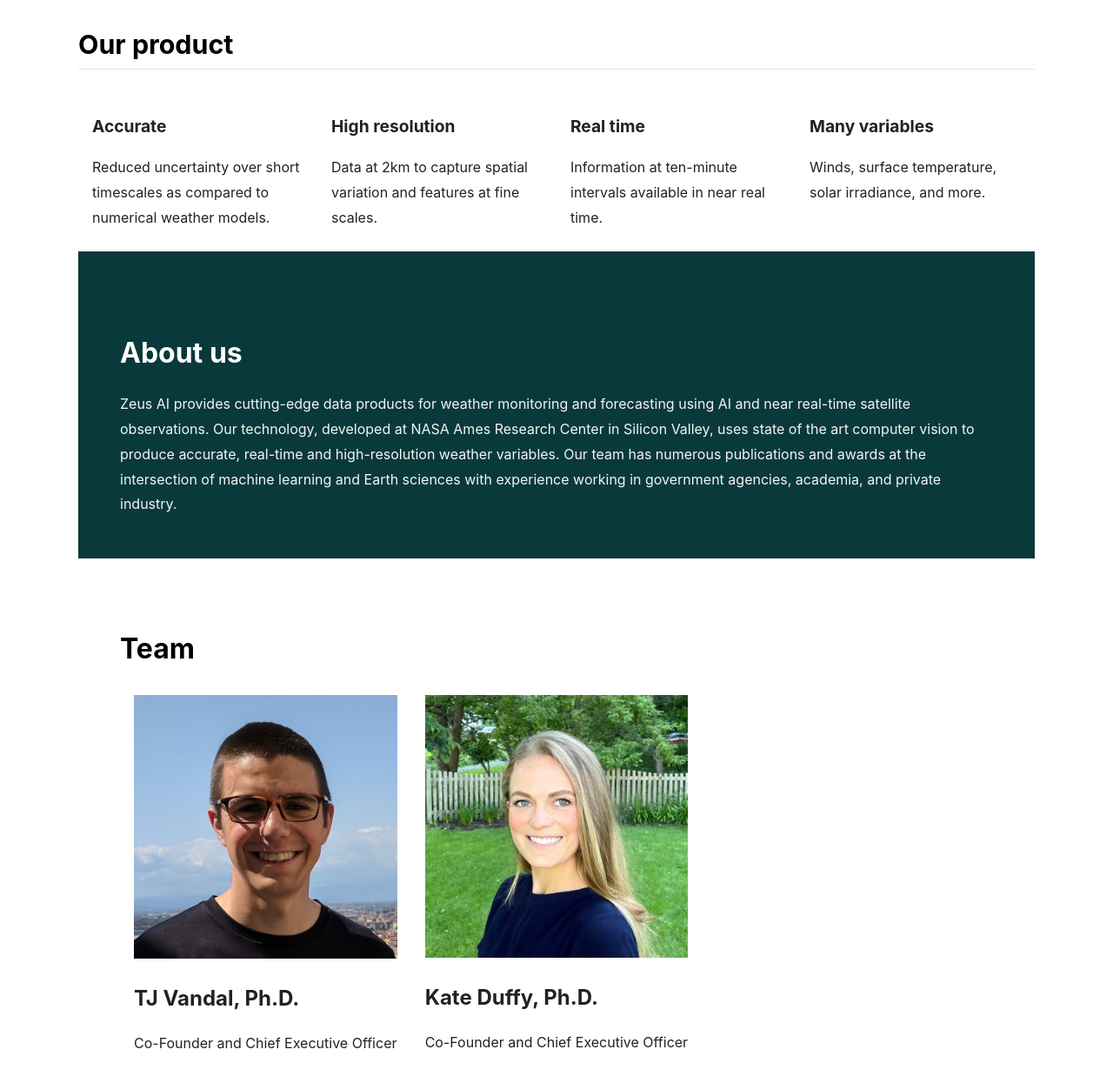
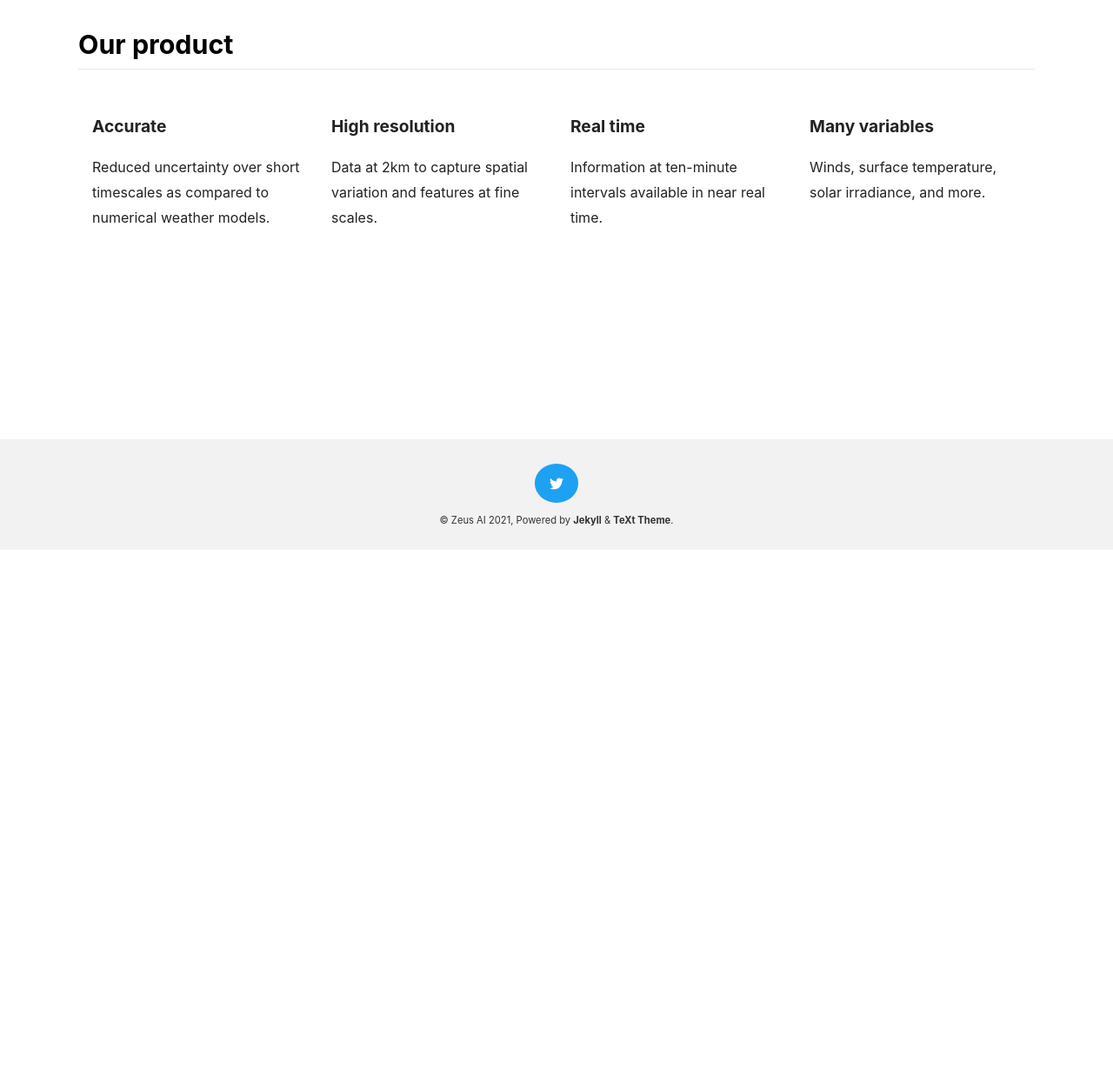
Before and after one commit to myzeus/myzeus.github.io, a Jekyll site: the page built from index.md, in a window 1280 px wide and 1400 px high, scrolled down 617 px. Shown: the part 151-1396 px from the top of the window at 87% size. Built offline with Jekyll 4.4.1, drawn with Linux system fonts in a browser that asks for light colours; nearby versions of some CDN libraries.

Commit message:
updated nav

```diff
--- a/_config.yml
+++ b/_config.yml
@@ -35,7 +35,7 @@ timezone: # see https://en.wikipedia.org/wiki/List_of_tz_database_time_zones for
 ##############################
 author:
   type      : # "person" (default), "organization"
-  name      : Your Name
+  name      : Zeus AI
   url       :
   avatar    : # path or url of avatar image (square)
   bio       : I am an amazing person.
--- a/_data/navigation.yml
+++ b/_data/navigation.yml
@@ -3,5 +3,7 @@ header:
     url: /index.html
   - title: Winds
     url: /winds.html
+  - title: About us
+    url: /about.html
   - title: Contact us
     url: /contact-us.html
--- a/assets/wind-js/windy.js
+++ b/assets/wind-js/windy.js
@@ -13,9 +13,9 @@
 var Windy = function( params ){
   var VELOCITY_SCALE = 0.011;             // scale for wind velocity (completely arbitrary--this value looks nice)
   var INTENSITY_SCALE_STEP = 10;            // step size of particle intensity color scale
-  var MAX_WIND_INTENSITY = 40;              // wind velocity at which particle intensity is maximum (m/s)
+  var MAX_WIND_INTENSITY = 60;              // wind velocity at which particle intensity is maximum (m/s)
   var MAX_PARTICLE_AGE = 100;                // max number of frames a particle is drawn before regeneration
-  var PARTICLE_LINE_WIDTH = 2;              // line width of a drawn particle
+  var PARTICLE_LINE_WIDTH = 1;              // line width of a drawn particle
   var PARTICLE_MULTIPLIER = 1/30;              // particle count scalar (completely arbitrary--this values looks nice)
   var PARTICLE_REDUCTION = 0.75;            // reduce particle count to this much of normal for mobile devices
   var FRAME_RATE = 20;                      // desired milliseconds per frame
--- a/index.md
+++ b/index.md
@@ -66,37 +66,3 @@ article_header:
       </div>
   </div>
 </div>
-
-<div class="hero hero--dark" style="background-color: #0a393b;">
-  <div class="hero__content" style="padding-top: 1rem;">
-    <h3>About us</h3>
-    Zeus AI provides cutting-edge data products for weather monitoring and forecasting using AI and near real-time satellite observations.  Our technology, developed at NASA Ames Research Center in Silicon Valley, uses state of the art computer vision to produce accurate, real-time and high-resolution weather variables. Our team has numerous publications and awards at the intersection of machine learning and Earth sciences with experience working in government agencies, academia, and private industry.
-
-  </div>
-</div>
-
-<div class="hero" style="background-color: #FFFFFF;">
-  <div class="hero__content" style="padding-top: 0.2rem;">
-    <h3>Team</h3>
-    <div class='grid'>
-        <div class="cell cell--4">
-          <div class="card__content">
-              <div class="card__image">
-                <img class="image" src="assets/images/Vandal_Photo.jpeg"/>
-              </div>
-            <h5>TJ Vandal, Ph.D.</h5>
-            Co-Founder and Chief Executive Officer
-          </div>
-        </div>
-      <div class="cell cell--4">
-        <div class="card__content">
-              <div class="card__image">
-                <img class="image" src="assets/images/Kate_Photo.jpeg"/>
-              </div>
-          <h5>Kate Duffy, Ph.D.</h5>
-          Co-Founder and Chief Executive Officer
-        </div>
-      </div>
-    </div>
-  </div>
-</div>
```
Also changed, not shown: about.md (+85 -44 lines).
